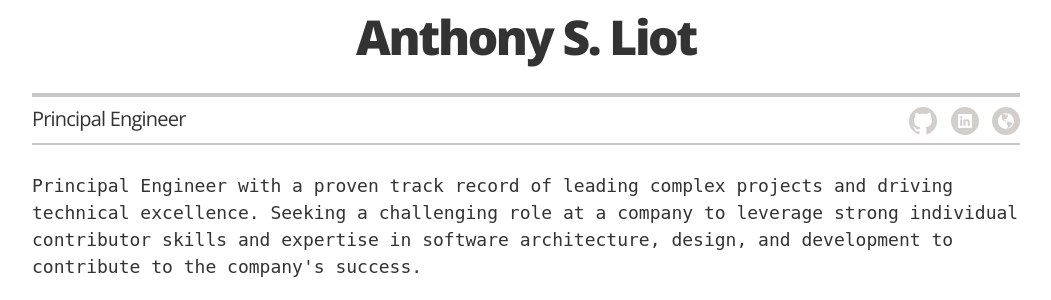
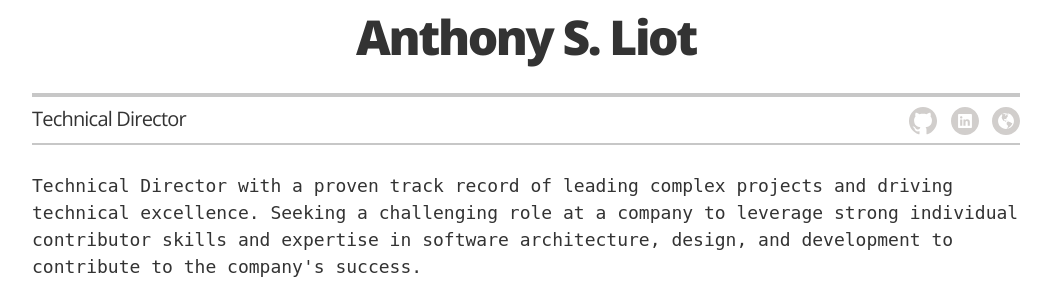
Before and after one commit to anthonyliot/profile, a Jekyll site: the page built from docs/index.html, in a window 1280 px wide and 1400 px high. Shown: the part 154-454 px from the top of the window, without its empty margins (114-1165 px from the left). Built offline with Jekyll 4.4.1, drawn with Linux system fonts in a browser that asks for light colours; some of the changed text lies outside the part shown.

Commit message:
Update title
Signed-off-by: Anthony Liot <wolfviking0@yahoo.com>

```diff
--- a/docs/_data/experiences.yml
+++ b/docs/_data/experiences.yml
@@ -2,7 +2,7 @@
   list: exp7,exp6,exp5,exp4,exp3,exp2,exp1
 
 exp7:
-  title: Director, Research and Development
+  title: Technical Director
   year: November 2023 - April 2024
   company: Samsung Research America
   place: Mountain View, CA, USA
--- a/docs/_data/perso.yml
+++ b/docs/_data/perso.yml
@@ -1,6 +1,6 @@
 perso:
   address: 1277 Copper Peak Ln, San Jose, CA 95120, USA
-  title: Principal Engineer
+  title: Technical Director
   firstname: Anthony
   middlename: S.
   familyname: Liot
--- a/docs/_data/resume.yml
+++ b/docs/_data/resume.yml
@@ -1,2 +1,2 @@
 resume:
-  description: Director R&D with a proven track record of leading complex projects and driving technical excellence. Seeking a challenging role at a company to leverage strong individual contributor skills and expertise in software architecture, design, and development to contribute to the company's success.
+  description: Technical Director with a proven track record of leading complex projects and driving technical excellence. Seeking a challenging role at a company to leverage strong individual contributor skills and expertise in software architecture, design, and development to contribute to the company's success.
```
Also changed, not shown: 2 other files.
